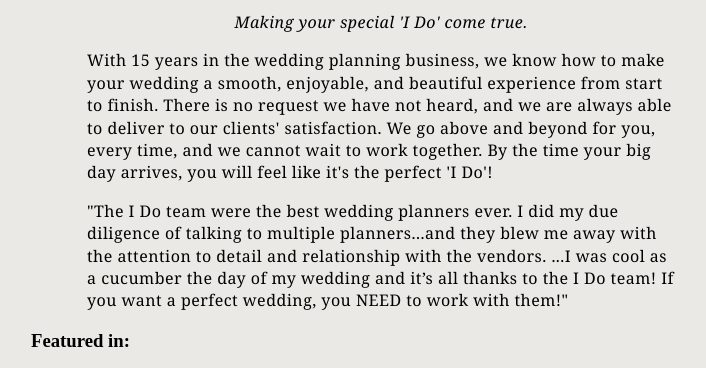
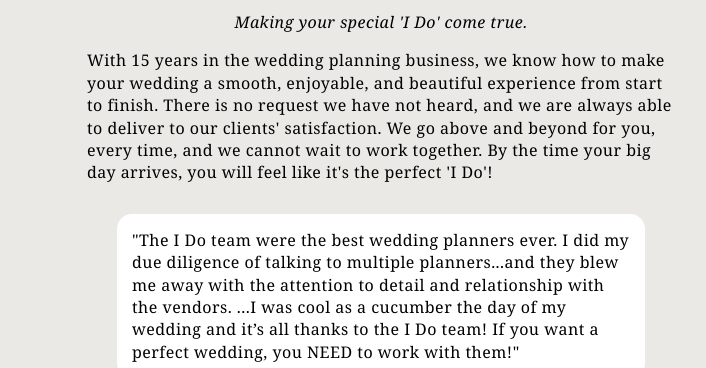
Before and after one commit to nelly618/pe-projects, a PHP site: page /boilerplate/wedding-index.html in a window 1280 px wide. Shown: the part 534-902 px from the top of the page, without its empty margins (259-965 px from the left). Run offline with PHP 8.4, Linux system fonts and the light colour scheme; some libraries are stand-ins or nearby versions.

Commit message:
10/4
updates to wedding styling

```diff
--- a/boilerplate/wedding-style.css
+++ b/boilerplate/wedding-style.css
@@ -86,6 +86,10 @@ img {
 	margin-left: auto;
 }
 
+.quote {
+	text-align: center;
+}
+
 /*COLORS*/
 body {
 	background: #eae9e5;
@@ -124,6 +128,55 @@ p {
 	letter-spacing: .03em;
 	line-height: 1.4;
 	max-width: 70ch;
+}
+
+.reviews p {
+	background: white;
+	max-width: 60ch;
+	width: auto;
+	padding: 15px;
+	border-radius: 15px;
+	margin: 30px;
+	margin-bottom: 50px;
+}
+
+h3, .features {
+	display: block;
+	font-family: 'Migra-extralight', 'Libre Baskerville', serif;
+	font-size: 30px;
+	font-weight: 500;
+	line-height: 1.4;
+	text-align: center;
+	margin-bottom: 30px;
+}
+
+.features img {
+	max-width: 50px;
+	height: auto;
+	margin: 0 auto;
+	display: inline-block;
+
+}
+
+.features a:hover {
+	opacity: .4;
+	border: none;
+}
+
+footer {
+	background: #989898;
+	width: 98%;
+	text-align: center;
+	display: block;
+	padding: 30px;
+}
+
+footer a {
+	margin: 0 30px;
+}
+
+.social-media img {
+	width: 50;
 }
 
 /*BREAKPOINT 1*/
```
